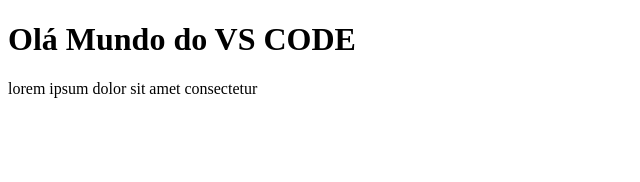
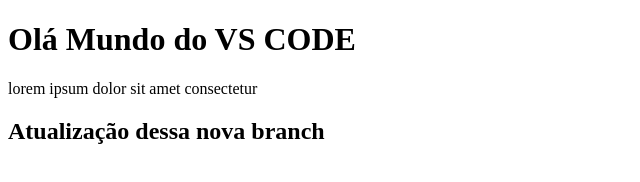
Before and after one commit to jessamancio/teste-vscode, a plain HTML site: page index.html in a window 1280 px wide. Shown: the whole page, without its empty margins (0-640 px from the left). Drawn offline with Linux system fonts and the light colour scheme.

Commit message:
branch nova

```diff
--- a/index.html
+++ b/index.html
@@ -9,5 +9,7 @@
 <body>
     <h1>Olá Mundo do VS CODE</h1>
     <p>lorem ipsum dolor sit amet consectetur</p>
+
+    <h2>Atualização dessa nova branch</h2>
 </body>
 </html>
```
